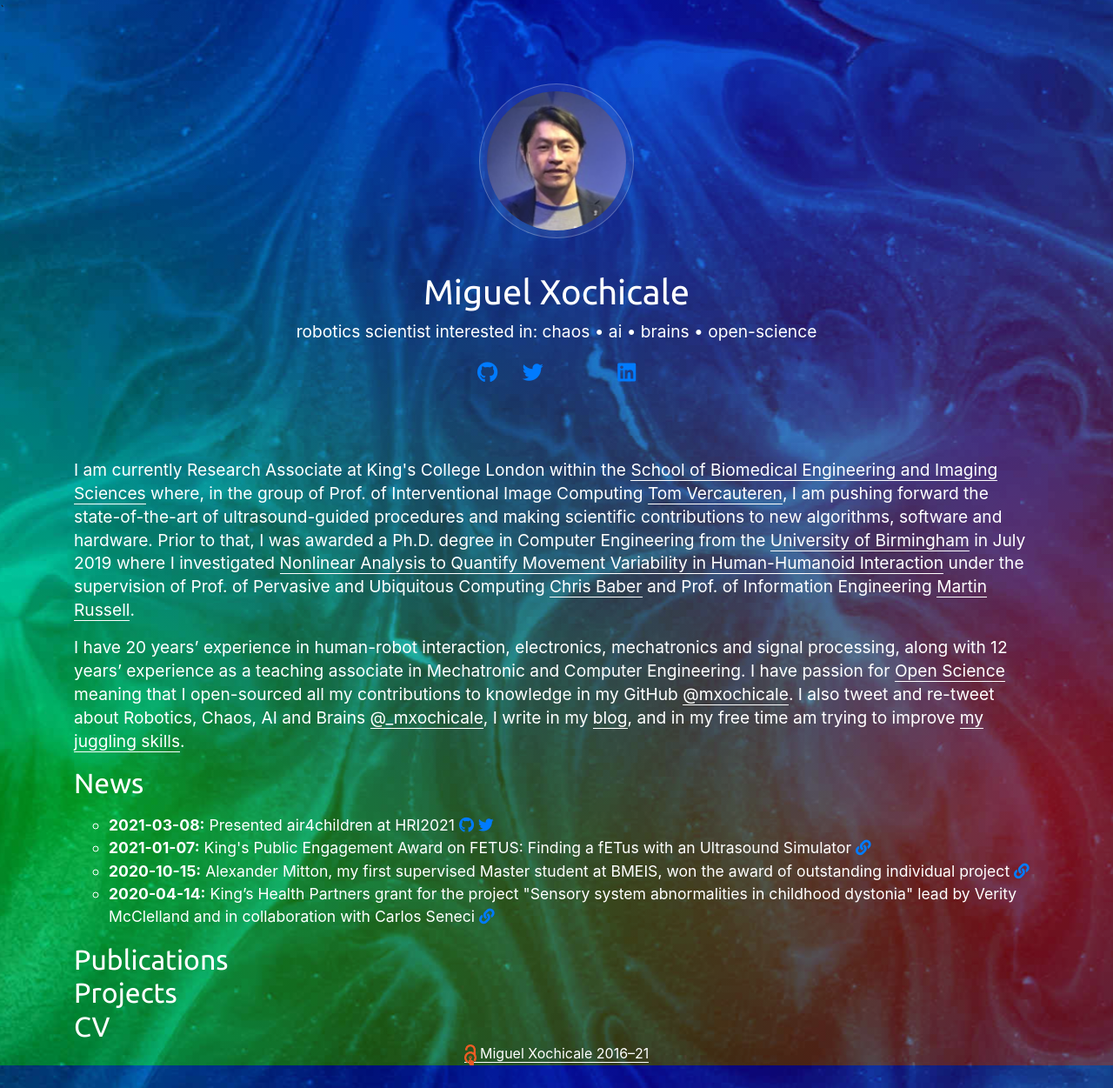
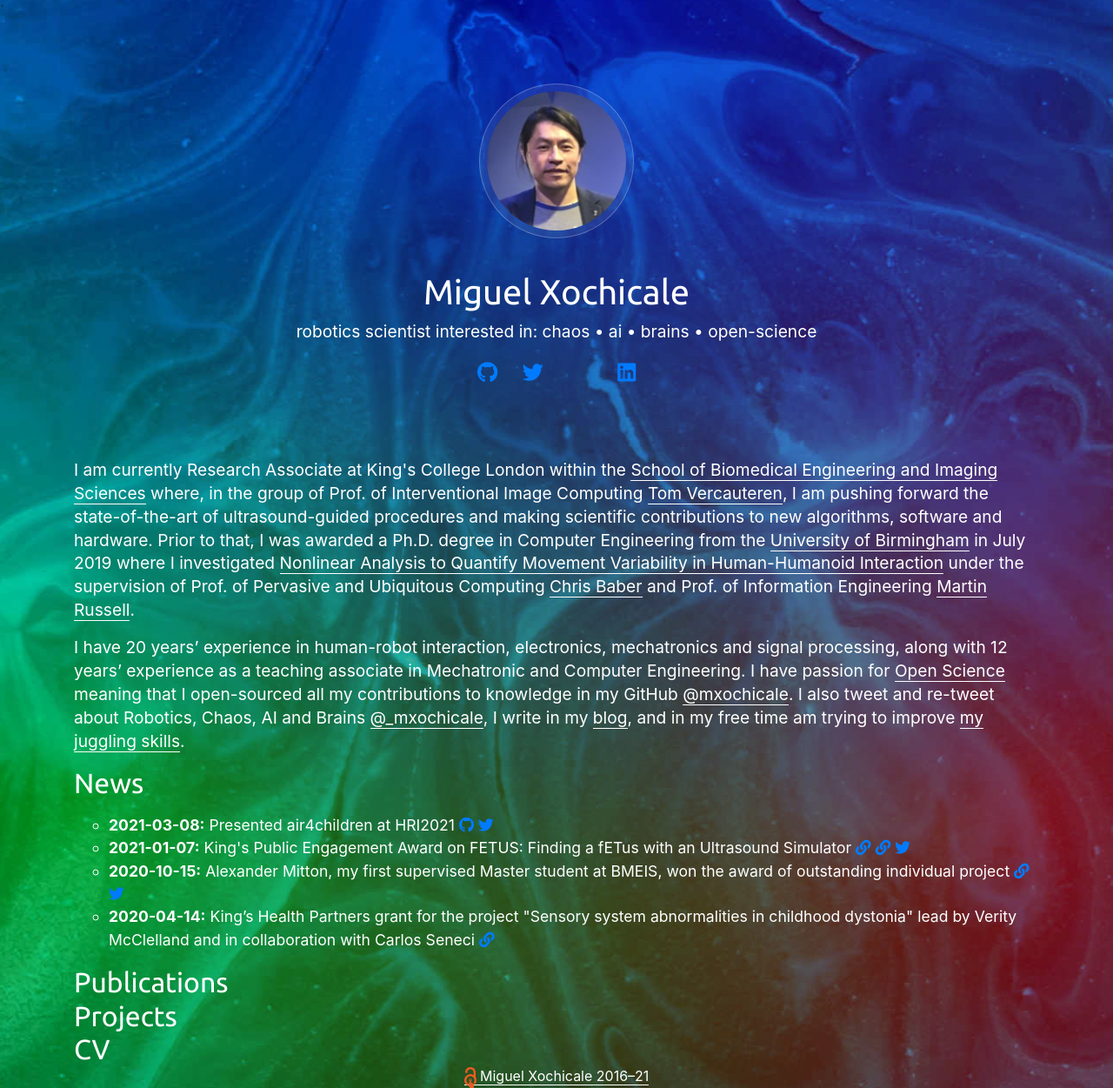
Before and after one commit to mxochicale/mxochicale.github.io, a Jekyll site: the page built from index.html, in a window 1280 px wide. Shown: the whole page at 87% size. Built offline with Jekyll 4.4.1, drawn with Linux system fonts in a browser that asks for light colours; nearby versions of some CDN libraries; comment, search, counter and statistics services are not loaded; a style sheet for code colours, icons or effects is not loaded.

Commit message:
adds links to news section

```diff
--- a/_includes/news.html
+++ b/_includes/news.html
@@ -1,10 +1,10 @@
 <p >
 
 <ul class="bullets">
-  <li> <b>2021-03-08:</b> Presented air4children at HRI2021 <a href="https://github.com/air4children/hri2021">  <i class="fab fa-github"></i>  </a> <a href="https://twitter.com/_mxochicale/status/1368839470502514690"> <i class="fab fa-twitter"></i> </a> </li>
-  <li> <b>2021-01-07:</b> King's Public Engagement Award on FETUS: Finding a fETus with an Ultrasound Simulator <a href="http://mxochicale.github.io/kings-pe-award/">  <i class="fa fa-link"></i> </a>   </li>
-  <li> <b>2020-10-15:</b> Alexander Mitton, my first supervised Master student at BMEIS, won the award of outstanding individual project <a href="https://www.kcl.ac.uk/news/mscmres-healthcare-technologies-award-student-prizes-for-outstanding-performance-and-contributions-to-student-life">  <i class="fa fa-link"></i>   </a> </li>
-  <li> <b>2020-04-14:</b> King’s Health Partners grant for the project "Sensory system abnormalities in childhood dystonia" lead by Verity McClelland and in collaboration with Carlos Seneci <a href="    https://kclpure.kcl.ac.uk/portal/en/projects/sensory-system-abnormalities-in-childhood-dystonia--dystonic-cerebral-palsy--are-sensory-networks-modulated-by-deep-brain-stimulation(8626b4a3-8b3c-440a-8db1-82268fbb124a).html">  <i class="fa fa-link"></i>  </a> </li>
+  <li> <b>2021-03-08:</b> Presented air4children at HRI2021 <a href="https://github.com/air4children/hri2021"> <i class="fab fa-github"></i>  </a> <a href="https://twitter.com/_mxochicale/status/1368839470502514690"> <i class="fab fa-twitter"></i> </a> </li>
+  <li> <b>2021-01-07:</b> King's Public Engagement Award on FETUS: Finding a fETus with an Ultrasound Simulator <a href="https://kingsengagedresearchblog.wordpress.com/2021/01/22/winners_dec20_pe_smallgrants/">  <i class="fa fa-link"></i>  </a>    <a href="http://mxochicale.github.io/kings-pe-award/">  <i class="fa fa-link"></i> </a>    <a href="https://twitter.com/GIFT_Surg/status/1347211959775752192"> <i class="fab fa-twitter"></i> </a>    </li>
+  <li> <b>2020-10-15:</b> Alexander Mitton, my first supervised Master student at BMEIS, won the award of outstanding individual project <a href="https://www.kcl.ac.uk/news/mscmres-healthcare-technologies-award-student-prizes-for-outstanding-performance-and-contributions-to-student-life">  <i class="fa fa-link"></i>  </a>  <a href="https://twitter.com/_mxochicale/status/1319171615209345025"> <i class="fab fa-twitter"></i> </a>  </li>
+  <li> <b>2020-04-14:</b> King’s Health Partners grant for the project "Sensory system abnormalities in childhood dystonia" lead by Verity McClelland and in collaboration with Carlos Seneci <a href="https://kclpure.kcl.ac.uk/portal/en/projects/sensory-system-abnormalities-in-childhood-dystonia--dystonic-cerebral-palsy--are-sensory-networks-modulated-by-deep-brain-stimulation(8626b4a3-8b3c-440a-8db1-82268fbb124a).html">  <i class="fa fa-link"></i>  </a> </li>
 </ul>
 
 </p>
```
